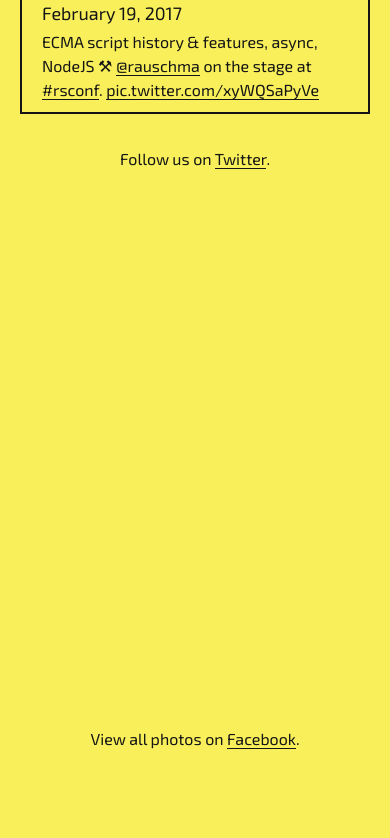
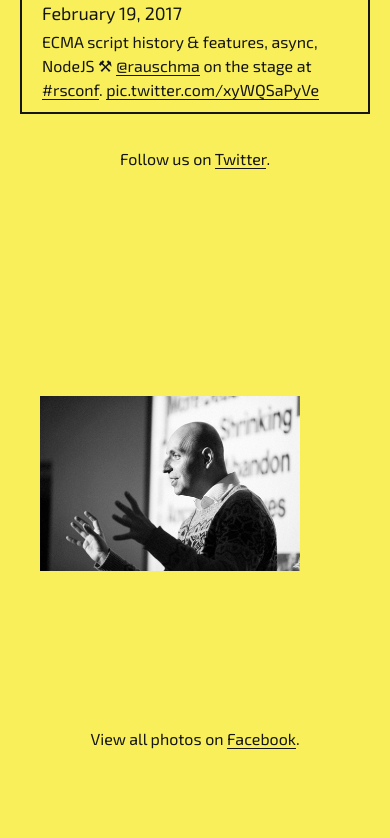
Before and after one commit to ElizNovo/imaguru-train, a website: page app/index.html in a window 390 px wide. Shown: the part 4250-5088 px from the top of the page. Drawn offline with nearby package versions, Linux system fonts and the light colour scheme; files that its build step writes are made by us from their sources.

Commit message:
fix photo width for mobile

```diff
--- a/app/styles/main.scss
+++ b/app/styles/main.scss
@@ -835,6 +835,9 @@ footer {
     }
   }
 
+  .gallery img {
+    width: auto;
+  }
 }
 
 /*------------------------------------*\
```
Also changed, not shown: dist/styles/main.css.
